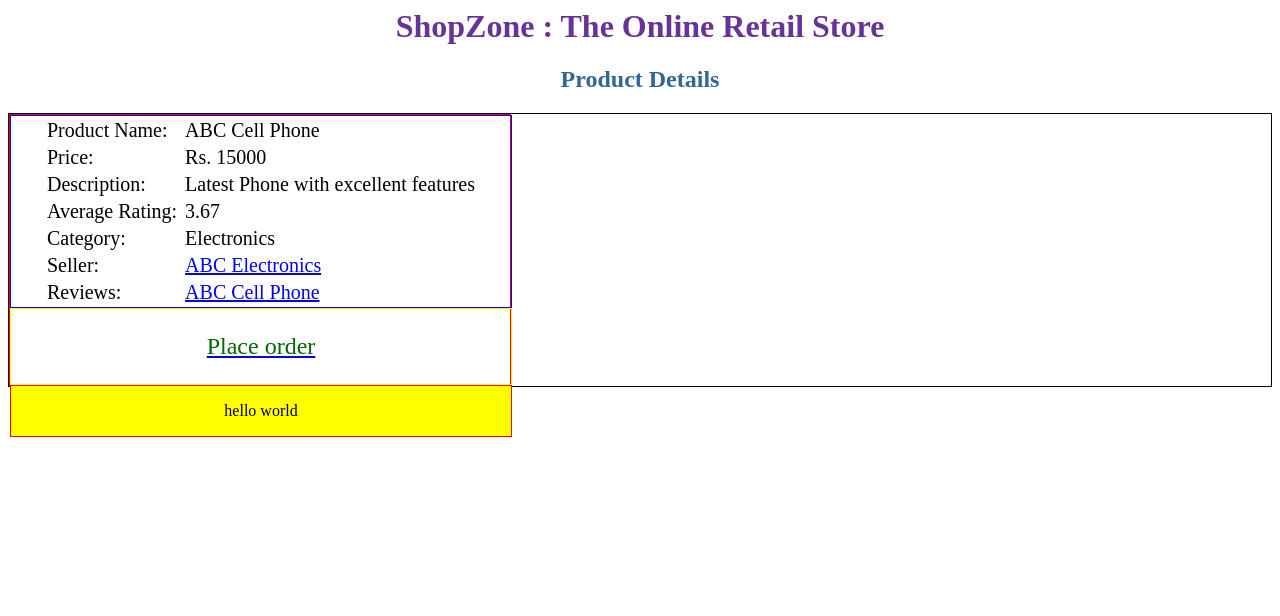
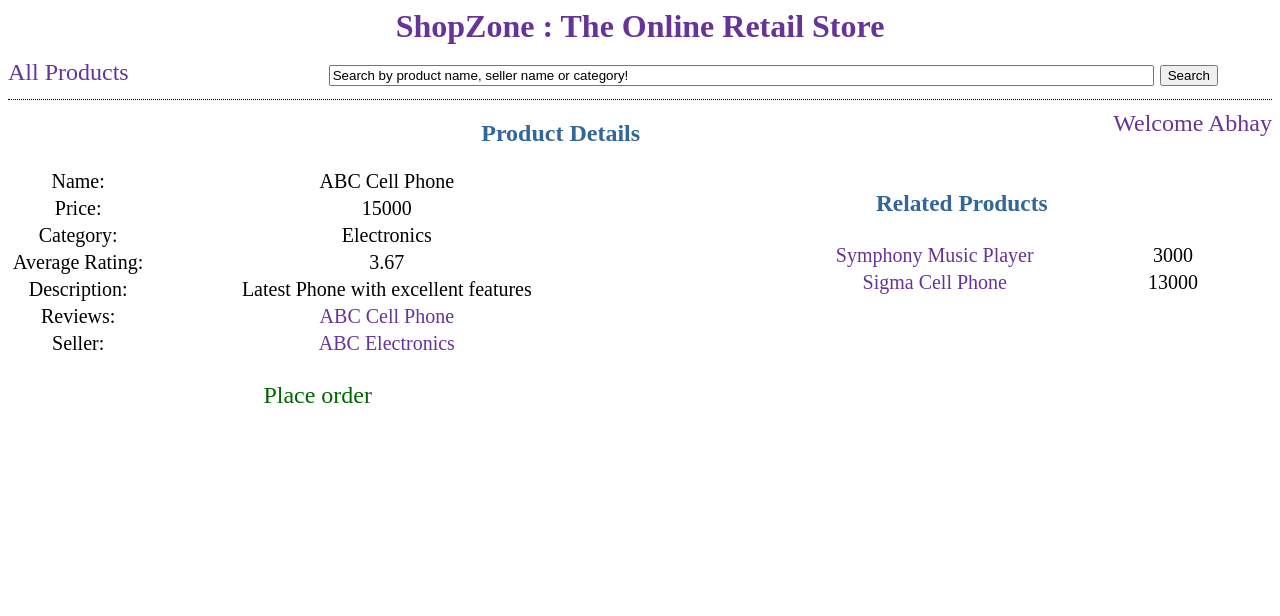
Before and after one commit to praroh2/ShopZone, a Django app: page /shop/1/ in a window 1280 px wide. Shown: the top 616 px of the page. Run offline with Django 3.2, Linux system fonts and the light colour scheme; data comes from the database, SQL or seed files in the repository; both versions use the stored data as it was after the commit.

Commit message:
Fixed product.html and a few links

```diff
--- a/store/templates/store/home_page.html
+++ b/store/templates/store/home_page.html
@@ -1,6 +1,6 @@
 <html>
 	<head>
-		<title> ShopZone | ShopZone Reviews </title>
+		<title> ShopZone | Home </title>
 	</head>
 
 	<style>
--- a/store/templates/store/product.html
+++ b/store/templates/store/product.html
@@ -1,57 +1,138 @@
-<h1 align="center" style="color:#663399">ShopZone : The Online Retail Store</h1>
-<h2 align="center" style="color:#336699">Product Details </h2>
+<html>
+	<head>
+		<title> ShopZone | Product Details </title>
+	</head>
 
-{% if product and seller and related %}
-	<div style="border:1px solid black">
-		<div align="center" style="border: 1px solid red; width:500px;">
-			<div style="width:500px; border: 1px solid blue;">
-				<table style="font-size:1.25em">
-					<tr>
-						<td> Product Name: <td>
-						<td> {{ product.product_name }} </td>
+	<style>
+		a:link{
+			text-decoration:none
+		}
+		a:hover {
+			background-color: #DDDDDD;
+		}
+		.title:hover{
+			background-color: #FFFFFF;
+		}
+		.headdiv {
+			height:1px;
+			width:100%;
+			font-size:1em;
+			text-align:center;
+			color:#663399;
+			padding-bottom:30px;
+			margin-bottom:20px;
+		}
+		.headdiv2 {
+			height:10px;
+			width:100%;
+			font-size:1.5em;
+			text-align:center;
+			color:#663399;
+			border-bottom:1px dotted black;
+			padding-bottom:30px;
+			margin-bottom:20px;
+		}
+		.linkdiv:hover {
+			background-color: #DDDDDD;
+		}
+		.columns {
+			height:450px;
+			width:45%;
+			text-align:center;
+			font-size:1.25em;
+			color:#663399;
+			overflow:scroll;
+			float:left;
+			border-left:50px solid white;
+		}
+	</style>
+
+	<body link="#663399" vlink="#663399" alink="#808080">
+		<!-- Heading -->
+		<div class="headdiv">
+			<h1><a href="/" class="title">ShopZone : The Online Retail Store</a></h1>
+		</div>
+
+		<!-- Just below the heading :p -->
+		<div class="headdiv2">
+
+			<div align="left" style="float:left">
+				<a href="/shop/all/">All Products</a>
+			</div>
+
+			<div align="centre" style="float:left; margin-left:200px;">
+				<form action="/shop/by_search/" method="POST">
+					{% csrf_token %}
+					<input type="text" name="product" value="Search by product name, seller name or category!" size="100px"/>
+					<input type="submit" value="Search"/>
+				</form>
+			</div>
+
+			<div align="left" style="float:right">
+				Welcome <a href="/shop/my_orders/"> {{ user.username }} </a>
+			</div>
+
+		</div>
+
+		<div>
+			<h2 align="center" style="color:#336699">Product Details</h2>
+		</div>
+
+		<!-- <div style="width:100%; heigth:200px; border:1px solid black;"> -->
+		{% if product %}
+			<div style="width:49%; heigth:200px; float:left;">
+				<table align="center" style="font-size:1.25em;">
+					<tr align="center">
+						<td width="20%"> Name: </td>
+						<td width="70%"> {{ product }} </td>
 					</tr>
-					<tr>
-						<td> Price: <td>
-						<td> Rs. {{ product.price }} </td>
+					<tr align="center">
+						<td> Price: </td>
+						<td> {{ product.price }} </td>
 					</tr>
-					<tr>
-						<td> Description: <td>
+					<tr align="center">
+						<td> Category: </td>
+						<td> {{ product.category }} </td>
+					</tr>
+					<tr align="center">
+						<td> Average Rating: </td>
+						<td> {{ avg_rating }} </td>
+					</tr>
+					<tr align="center">
+						<td> Description: </td>
 						<td> {{ product.description }} </td>
 					</tr>
-					<tr>
-						<td> Average Rating: <td>
-						{% if avg_rating %}
-							<td> {{ avg_rating }} </td>
-						{% else %}
-							<td> 0.0 </td>
-						{% endif %}
+					<tr align="center">
+						<td> Reviews: </td>
+						<td> <a href="/shop/{{ product.id }}/productreviews/"><div class="linkdiv">{{ product }} </div> </a> </td>
 					</tr>
-					<tr>
-						<td> Category: <td>
-						<td> {{ product.category }} </td>
-					</tr>
-					<tr>
-						<td> Seller: <td>
-						<td> <a href="http://localhost:8000/shop/seller/{{ seller }}/"> {{ product.seller }} </a></td>
-					</tr>
-					<tr>
-						<td> Reviews: <td>
-						<td> <a href="/shop/{{ product.id }}/productreviews/">{{ product.product_name }}</td>
+					<tr align="center">
+						<td> Seller: </td>
+						<td> <a href="/shop/seller/{{ seller }}"><div class="linkdiv">{{ product.seller }} </div> </a> </td>
 					</tr>
 				</table>
+
+				<div>
+					<a href= "/shop/place_order/{{ product.id }}/" ><p align=center style="color:#006600; font-size:1.5em;">Place order</p></a>
+				</div>
 			</div>
 
-			<div style="width:500px; border: 1px solid yellow;">
-				<a href= "/shop/place_order/{{ product.id }}/" ><p align=center style="color:#006600; font-size:1.5em;">Place order</p></a>
+		{% endif %}
+
+		{% if related %}
+			<div class="columns">
+				<div>
+					<h3 align="center" style="color:#336699"> Related Products</h3>
+				</div>
+				<table align="center">
+					{% for i in related %}
+						<tr align="center" style="font-size:1.25em;">
+							<td> <a href="/shop/{{ i.pk }}/"> <div class="linkdiv">{{ i }} </div> </a> </td>
+							<td width="11%"> {{ i.price }} </td>
+						</tr>
+					{% endfor %}
+				</table>
 			</div>
-
-			<div style="border:1px solid red; float:left; width:500px; heigth:1px; background-color:#ffff00; overflow:scroll;">
-				<p>hello world</p>
-			</div>
-		</div>
-
-	</div>
-
-{% else %}
-	<p>Invalid Product ID.</p>
-{% endif %}
+		{% endif %}
+	</body>
+</html>
--- a/store/urls.py
+++ b/store/urls.py
@@ -16,5 +16,5 @@ urlpatterns = patterns('',
     url(r'^(?P<product_id>\d+)/productreviews/$', views.product_review),
     url(r'^place_order/(?P<product_id>\d+)/$', views.place_order),
     url(r'^by_search/$', views.by_search),
-    url(r'^(?P<product_category>\w+)/$', views.product_by_category),
+    url(r'^(?P<product_category>\w+)/$', views.by_category),
     )
--- a/store/views.py
+++ b/store/views.py
@@ -6,8 +6,8 @@ from store.models import Product, ProductReview, Seller, SellerReview, StoreRevi
 from store.models import Order, Customer
 
 import re
-user = authenticate(username='Abhay', password='cmr')
-##user = None
+user = authenticate(username='Abhay', password='cmr') ## Use this while debugging.
+##user = None ## Use this to force a login.
 
 def calculate_average_rating(reviews): ## TR1 Done.
     """
@@ -21,9 +21,16 @@ def calculate_average_rating(reviews): ## TR1 Done.
     return avg_rating
 
 def login_page(request): ## VTR1 Re-do.
+    """
+    Renders the login page.
+    """
     return render(request, 'store/login.html', {})
 
 def login_okay(request): ## TR1 Done.
+    """
+    Users are redirected to '/' if the login is successful.
+    Reload '/shop/login/' if unsuccessful.
+    """
     global user
     username = request.POST['username']
     password = request.POST['password']
@@ -48,26 +55,12 @@ def home_page(request): ## VTR1 Done.
     except:
         return HttpResponseRedirect('/shop/login/')
 
-    ## Get Products and categories.
+    ## Get Products, categories and store reviews.
     all_products_list = Product.objects.all().order_by('product_name')[:10]
     categories = set([product.category for product in all_products_list])
     store_review = StoreReview.objects.all().order_by('time_stamp')[:10]
     context = {'all_products_list':all_products_list, 'categories':categories, 'store_review':store_review, 'user':user}
     return render(request, 'store/home_page.html', context)
-
-def store_reviews(request): ## VTR1 Done.
-    """
-    Displays all store reviews ordered by time_stamp.
-    """
-    try:
-        if user is None:
-            return HttpResponseRedirect('/shop/login/')
-    except:
-        return HttpResponseRedirect('/shop/login/')
-
-    store_reviews = StoreReview.objects.all()
-    context = {'store_reviews':store_reviews, 'user':user}
-    return render(request, 'store/store_reviews.html', context)
 
 def by_search(request): ## VTR1 Done.
     """
@@ -86,7 +79,7 @@ def by_search(request): ## VTR1 Done.
         pattern += '[' + i.lower() + i.upper() + ']'
 
     ## This name has has been chosen so that I can
-    ## reuse the template of the function product_by_category
+    ## reuse the template product_by_category
     all_products_list = []
     for i in products:
         if re.search(pattern, i.product_name) is not None or re.search(pattern, i.seller.seller_name) is not None or re.search(pattern, i.category) is not None:
@@ -96,10 +89,9 @@ def by_search(request): ## VTR1 Done.
                'product_category':name,
                'from_search':True,
                'user':user}
-    return render(request, 'store/products_by_category.html', context)
-##    return HttpResponse(str(all_products_list))
+    return render(request, 'store/by_category.html', context)
 
-def product_by_category(request, product_category): ## VTR1 Done.
+def by_category(request, product_category): ## VTR1 Done.
     """
     Displays products by category.
     """
@@ -117,12 +109,18 @@ def product_by_category(request, product_category): ## VTR1 Done.
     context = {'all_products_list':all_products_list,
                'product_category':product_category,
                'user':user}
-    return render(request, 'store/products_by_category.html', context)
+    return render(request, 'store/by_category.html', context)
 
-def product(request, product_id): ## VTR1-- BIG MESS!!
+def product(request, product_id): ## VTR2-- Done.
     """
     Displays a particular products' details.
     """
+    try:
+        if user is None:
+            return HttpResponseRedirect('/shop/login/')
+    except:
+        return HttpResponseRedirect('/shop/login/')
+
     product = Product.objects.get(pk=product_id)
     seller = Seller.objects.all().filter(seller_name=product.seller)[0] #Wow! :@
     reviews = ProductReview.objects.all().filter(product=product_id)
@@ -133,14 +131,17 @@ def product(request, product_id): ## VTR1-- BIG MESS!!
     related2 = Product.objects.all().filter(category=product.category)
     related = []
     for Li in related1:
-        if Li not in related2:
+        if Li != product:
             related.append(Li)
     for Li in related2:
-        if Li not in related:
+        if Li not in related and Li != product:
             related.append(Li)
+    import random
+    random.shuffle(related)
+    del(random)
     ## End of related.
 
-    context = {'product': product, 'seller':seller.pk, 'avg_rating': avg_rating, 'related':related}
+    context = {'product':product, 'seller':seller.pk, 'avg_rating':avg_rating, 'related':related, 'user':user}
     return render(request, 'store/product.html', context)
 
 def product_review(request, product_id): ## VTR1 Done.
@@ -188,6 +189,20 @@ def seller_reviews(request, seller_id): ## VTR1 Done.
     reviews = SellerReview.objects.all().filter(seller=seller_id).order_by('-rating')
     context = {'reviews': reviews, 'seller': seller.seller_name, 'user':user}
     return render(request, 'store/seller_review.html', context)
+
+def store_reviews(request): ## VTR1 Done.
+    """
+    Displays all store reviews ordered by time_stamp.
+    """
+    try:
+        if user is None:
+            return HttpResponseRedirect('/shop/login/')
+    except:
+        return HttpResponseRedirect('/shop/login/')
+
+    store_reviews = StoreReview.objects.all()
+    context = {'store_reviews':store_reviews, 'user':user}
+    return render(request, 'store/store_reviews.html', context)
 
 def place_order(request, product_id): ## VTR1 Done.
     """
```
Also changed, not shown: db.sqlite3, store/templates/store/by_category.html (renamed from store/templates/store/products_by_category.html).
